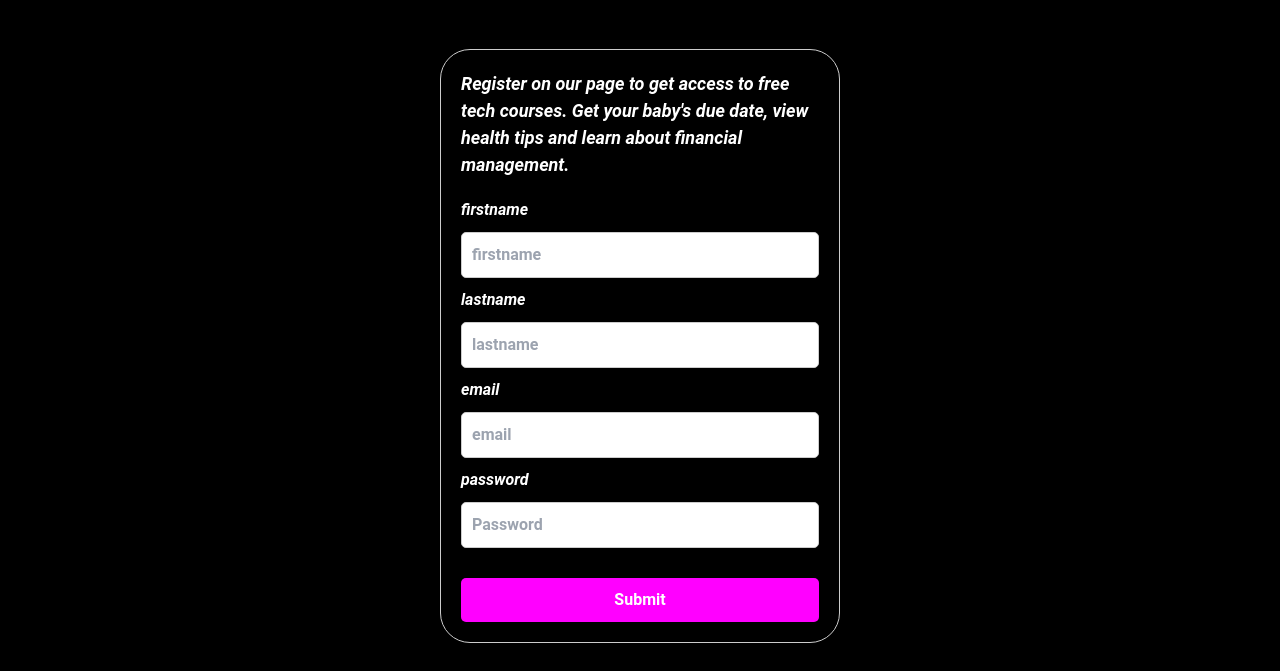
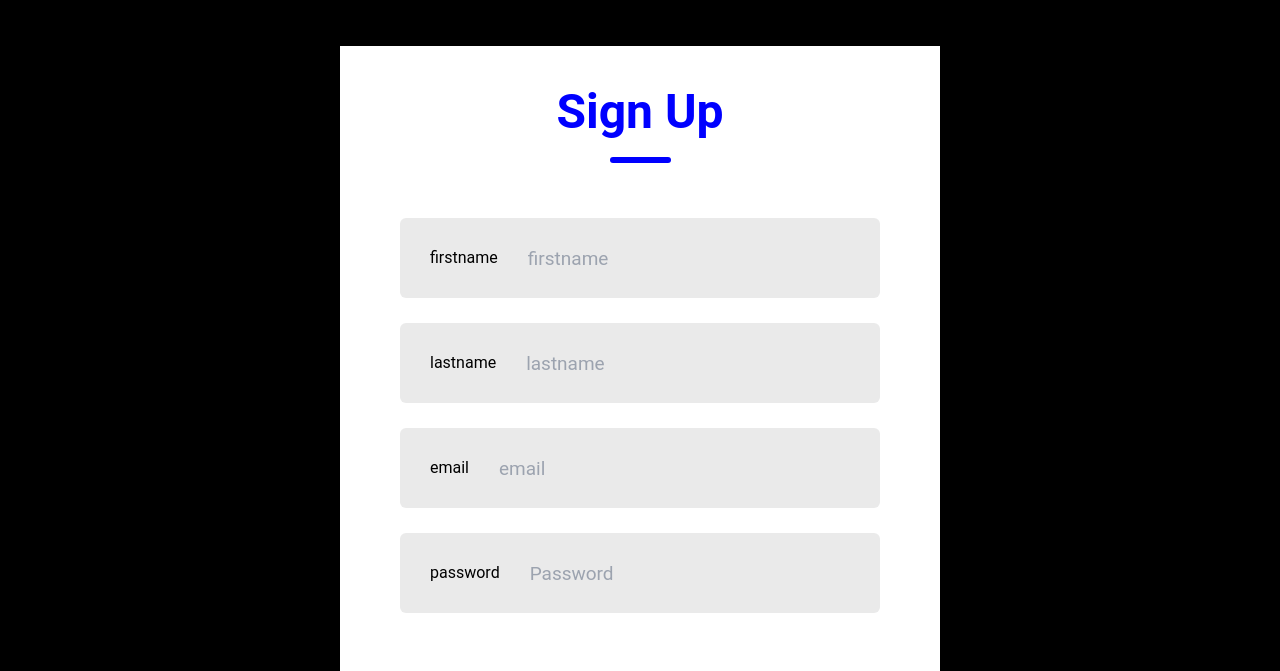
Before and after one commit to Elizabethcodes44/my-Final-Project, a React (Vite) app: page / in a window 1280 px wide. Shown: the part 224-895 px from the top of the page. Built offline with nearby package versions, Linux system fonts and the light colour scheme.

Commit message:
togglıng buttons

```diff
--- a/src/client/App.jsx
+++ b/src/client/App.jsx
@@ -2,9 +2,9 @@ import {useState} from "react";
 import Home from "./Components/Home.jsx";
 import Header from "./Components/Header.jsx";
 import Footer from "./Components/Footer.jsx";
-import LogInForm from "./Components/signupandlogin/login.jsx";
-import SignUpForm from "./Components/signupandlogin/signup.jsx";
-
+//import LogInForm from "./Components/signupandlogin/login.jsx";
+//import SignUpForm from "./Components/signupandlogin/signup.jsx";
+import LogInSignUp from "./Components/SignupLogin/signuplogin.jsx";
 import "./App.css";
 
 
@@ -48,20 +48,22 @@ function App() {
     <div className="app-Container">
       <Header />
 
-      {!isLoggedIn ? (
-        isSignedUp ? (
-          <LogInForm handleSubmit={handleLogin} />
-        ) : (
-          <SignUpForm handleSubmit={handleRegister} />
-        )
-      ) : (
+      {!isLoggedIn && (
+        <>
+          <LogInSignUp
+            handleRegister={handleRegister}
+            handleLogin={handleLogin}
+          />
+          <Footer />
+        </>
+      )}
+      {isLoggedIn && (
         <>
           <Home />
           <Footer />
         </>
       )}
-
-    </div>
+      </div>
   );
 }
 
--- /dev/null
+++ b/src/client/Components/SignupLogin/signuplogin.css
@@ -0,0 +1,75 @@
+.container {
+    display: flex;
+    flex-direction: column;
+    margin: auto;
+    margin-top: 100px;
+    background: #fff;
+    padding-bottom: 30px;
+    width: 600px;
+}
+.header1 {
+    display:flex;
+    flex-direction: column;
+    align-items: center;
+    gap:9px;
+    width: 100%;
+    margin-top: 30px
+}
+.text {
+    color: blue;
+    font-size: 48px;
+    font-weight: 700;
+}
+.underline {
+    width: 61px;
+    height: 6px;
+    background: blue;
+    border-radius: 9px;
+}
+.inputs {
+margin-top: 55px;
+display: flex;
+flex-direction: column;
+gap: 25px;
+}
+.input {
+    display: flex;
+    align-items: center;
+    margin: auto;
+    width: 480px;
+    height: 80px;
+    background:#eaeaea;
+    border-radius: 6px;
+}
+.input p {
+    margin: 0px 30px;
+}
+.input input {
+    height: 50px;
+    width: 400px;
+    background: transparent;
+    border: none;
+    outline: none;
+    color: #797979;
+    font-size: 19px;
+}
+.submit_container {
+    display: flex;
+    gap: 30px;
+    margin: 60px auto;
+}
+.submit {
+    display: flex;
+    justify-content: center;
+    align-items: center;
+    width: 220px;
+    height: 59px;
+    color: #fff;
+    background: blue;
+    font-size: 19px;
+    font-weight: 700;
+    cursor: pointer;
+    border-radius: 50px;
+}
+.gray {background: yellow;
+color: black;}
--- /dev/null
+++ b/src/client/Components/SignupLogin/signuplogin.jsx
@@ -0,0 +1,123 @@
+import "./signuplogin.css";
+import { useState } from "react";
+
+export default function LogInSignUp({ handleRegister, handleLogin }) {
+  const [action, setAction] = useState("Sign Up");
+  const [formData, setFormData] = useState({
+    firstName: "",
+    lastName: "",
+    email: "",
+    password: "",
+  });
+
+  const handleSubmit = action === "Sign Up" ? handleRegister : handleLogin;
+
+  const handleChange = (e) => {
+    const { name, value } = e.target;
+    setFormData({
+      ...formData,
+      [name]: value,
+    });
+  };
+
+  const submitForm = () => {
+    if (action === "Sign Up") {
+      handleSubmit(formData); // Pass formData to the handleSubmit function
+    } else {
+      // Check if all required fields are filled before logging in
+      if (formData.email && formData.password) {
+        handleSubmit(formData);
+      } else {
+        // Show an error message or handle it as per your requirement
+        console.log("Please fill in all required fields.");
+      }
+    }
+  };
+
+  return (
+    <div className="container">
+      <div className="header1">
+        <div className="text">{action}</div>
+        <div className="underline"></div>{" "}
+      </div>
+      <div className="inputs">
+        {action === "LogIn" ? (
+          <div></div>
+        ) : (
+          <div className="input">
+            <p>firstname</p>
+            <input
+              type="text"
+              name="firstName"
+              placeholder="firstname"
+              value={formData.firstName}
+              onChange={handleChange}
+              required
+            />
+          </div>
+        )}
+        {action === "LogIn" ? (
+          <div></div>
+        ) : (
+          <div className="input">
+            <p>lastname</p>
+            <input
+              type="text"
+              name="lastName"
+              placeholder="lastname"
+              value={formData.lastName}
+              onChange={handleChange}
+              required
+            />
+          </div>
+        )}
+
+        <div className="input">
+          <p>email</p>
+          <input
+            type="text"
+            name="email"
+            placeholder="email"
+            value={formData.email}
+            onChange={handleChange}
+            required
+          />{" "}
+        </div>
+        <div className="input">
+          <p>password</p>
+          <input
+            name="password"
+            value={formData.password}
+            onChange={handleChange}
+            type="password"
+            placeholder="Password"
+            required
+          />
+        </div>
+      </div>
+      <div className="submit_container">
+        <div
+          className={action === "LogIn" ? "submit gray" : "submit"}
+          onClick={() => {
+            setAction("Sign Up");
+            submitForm(); // Call submitForm when the "Sign Up" button is clicked
+          }}
+        >
+          Sign Up
+        </div>
+        <div
+          className={action === "Sign Up" ? "submit gray" : "submit"}
+          onClick={() => {
+            setAction("LogIn");
+            // Directly call submitForm only if action is "Sign Up"
+            if (action === "Sign Up") {
+              submitForm(); // Call submitForm when the "Log In" button is clicked
+            }
+          }}
+        >
+          LogIn
+        </div>
+      </div>
+    </div>
+  );
+}
```
